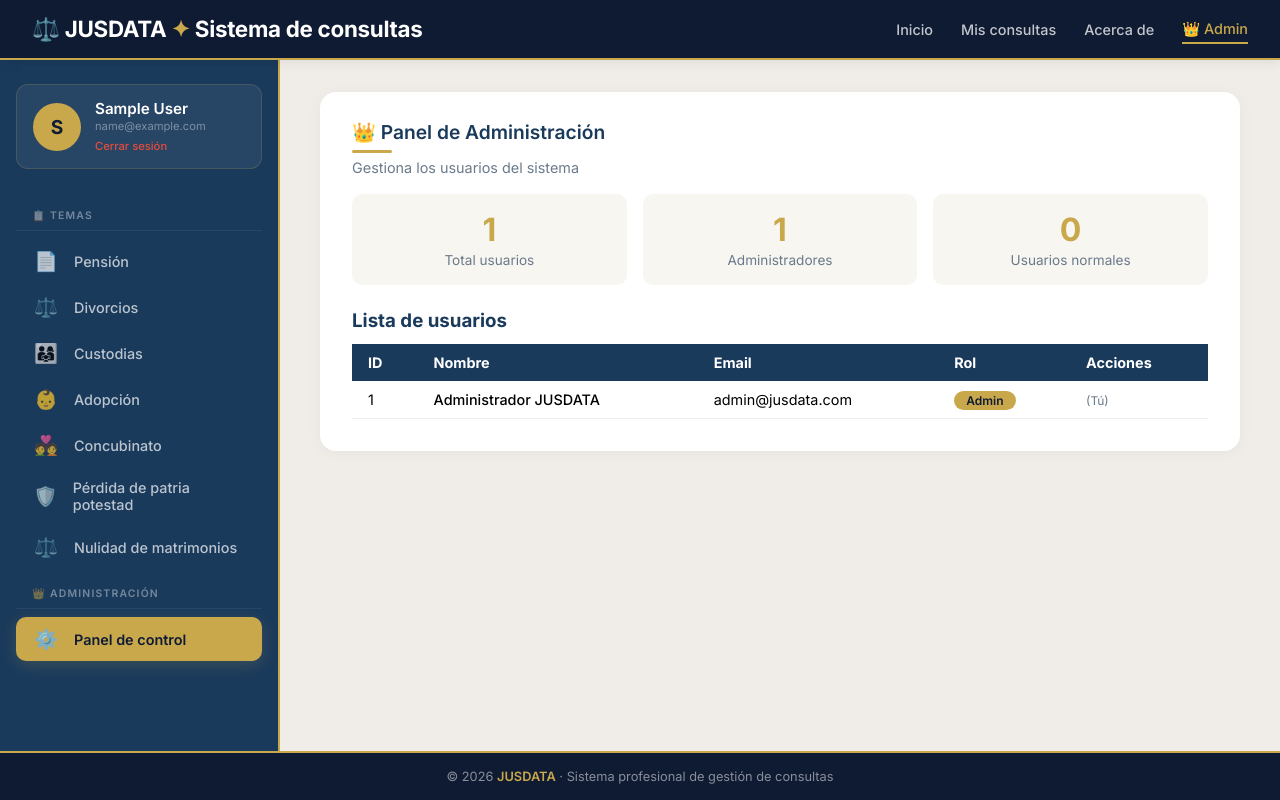
After one commit to Hugo-Israel-Cruz/Prototipo, a Flask app: page /admin in a window 1280 px wide. The commit adds this page. Run offline with Flask 3, Linux system fonts and the light colour scheme; the visitor is signed in with stand-in values (Sample User, id 1).

Commit message:
Add files via upload

```diff
--- a/app.py
+++ b/app.py
@@ -11,6 +11,24 @@ app.secret_key = SECRET_KEY
 
 usuarios_db = {}
 contador_ids = 1
+
+# ============================================================
+# 👑 CREAR ADMINISTRADOR POR DEFECTO
+# ============================================================
+
+def crear_admin_por_defecto():
+    global contador_ids
+    if ADMIN_EMAIL not in usuarios_db:
+        usuarios_db[ADMIN_EMAIL] = {
+            'id': contador_ids,
+            'nombre': ADMIN_NOMBRE,
+            'email': ADMIN_EMAIL,
+            'password_hash': generate_password_hash(ADMIN_PASSWORD),
+            'rol': 'admin'
+        }
+        contador_ids += 1
+
+crear_admin_por_defecto()
 
 
 # ============================================================
@@ -34,7 +52,8 @@ def inicio():
                            CATEGORIAS=CATEGORIAS,
                            EJEMPLOS_CONSULTAS=EJEMPLOS_CONSULTAS,
                            COLOR_AZUL=COLOR_AZUL,
-                           usuario_actual=session.get('usuario_id'))
+                           usuario_actual=session.get('usuario_id'),
+                           es_admin=session.get('es_admin', False))
 
 
 @app.route('/consultas')
@@ -47,7 +66,8 @@ def consultas():
                            NOMBRE_INICIO=NOMBRE_INICIO,
                            NOMBRE_CONSULTAS=NOMBRE_CONSULTAS,
                            NOMBRE_ACERCA=NOMBRE_ACERCA,
-                           usuario_actual=session.get('usuario_id'))
+                           usuario_actual=session.get('usuario_id'),
+                           es_admin=session.get('es_admin', False))
 
 
 @app.route('/acerca')
@@ -60,7 +80,8 @@ def acerca():
                            NOMBRE_INICIO=NOMBRE_INICIO,
                            NOMBRE_CONSULTAS=NOMBRE_CONSULTAS,
                            NOMBRE_ACERCA=NOMBRE_ACERCA,
-                           usuario_actual=session.get('usuario_id'))
+                           usuario_actual=session.get('usuario_id'),
+                           es_admin=session.get('es_admin', False))
 
 
 # ============================================================
@@ -93,11 +114,13 @@ def registro():
             flash('El correo electrónico ya está registrado', 'error')
             return redirect(url_for('registro'))
 
+        # Los nuevos usuarios son normales por defecto
         usuarios_db[email] = {
             'id': contador_ids,
             'nombre': nombre,
             'email': email,
-            'password_hash': generate_password_hash(password)
+            'password_hash': generate_password_hash(password),
+            'rol': 'usuario'
         }
         contador_ids += 1
 
@@ -112,7 +135,8 @@ def registro():
                            NOMBRE_INICIO=NOMBRE_INICIO,
                            NOMBRE_CONSULTAS=NOMBRE_CONSULTAS,
                            NOMBRE_ACERCA=NOMBRE_ACERCA,
-                           usuario_actual=session.get('usuario_id'))
+                           usuario_actual=session.get('usuario_id'),
+                           es_admin=session.get('es_admin', False))
 
 
 @app.route('/login', methods=['GET', 'POST'])
@@ -135,9 +159,12 @@ def login():
             flash('Correo o contraseña incorrectos', 'error')
             return redirect(url_for('login'))
 
+        # Iniciar sesión
         session['usuario_id'] = usuario['id']
         session['usuario_nombre'] = usuario['nombre']
         session['usuario_email'] = usuario['email']
+        session['es_admin'] = usuario.get('rol', 'usuario') == 'admin'
+
         flash(f'¡Bienvenido {usuario["nombre"]}!', 'success')
         return redirect(url_for('inicio'))
 
@@ -149,7 +176,8 @@ def login():
                            NOMBRE_INICIO=NOMBRE_INICIO,
                            NOMBRE_CONSULTAS=NOMBRE_CONSULTAS,
                            NOMBRE_ACERCA=NOMBRE_ACERCA,
-                           usuario_actual=session.get('usuario_id'))
+                           usuario_actual=session.get('usuario_id'),
+                           es_admin=session.get('es_admin', False))
 
 
 @app.route('/logout')
@@ -157,6 +185,104 @@ def logout():
     session.clear()
     flash('Sesión cerrada correctamente', 'info')
     return redirect(url_for('inicio'))
+
+
+# ============================================================
+# 👑 PANEL DE ADMINISTRACIÓN
+# ============================================================
+
+@app.route('/admin')
+def admin_panel():
+    # Verificar si el usuario es administrador
+    if not session.get('es_admin', False):
+        flash('Acceso denegado. Se requieren permisos de administrador.', 'error')
+        return redirect(url_for('inicio'))
+
+    # Obtener lista de usuarios
+    lista_usuarios = []
+    for email, datos in usuarios_db.items():
+        lista_usuarios.append({
+            'id': datos['id'],
+            'nombre': datos['nombre'],
+            'email': email,
+            'rol': datos.get('rol', 'usuario')
+        })
+
+    # Estadísticas
+    total_usuarios = len(usuarios_db)
+    total_admins = sum(1 for u in usuarios_db.values() if u.get('rol') == 'admin')
+    total_usuarios_normales = total_usuarios - total_admins
+
+    return render_template('admin.html',
+                           lista_usuarios=lista_usuarios,
+                           total_usuarios=total_usuarios,
+                           total_admins=total_admins,
+                           total_usuarios_normales=total_usuarios_normales,
+                           NOMBRE_SITIO=NOMBRE_SITIO,
+                           TEXTO_BIENVENIDA=TEXTO_BIENVENIDA,
+                           TEXTO_FOOTER=TEXTO_FOOTER,
+                           TEXTO_AÑO=TEXTO_AÑO,
+                           NOMBRE_INICIO=NOMBRE_INICIO,
+                           NOMBRE_CONSULTAS=NOMBRE_CONSULTAS,
+                           NOMBRE_ACERCA=NOMBRE_ACERCA,
+                           usuario_actual=session.get('usuario_id'),
+                           es_admin=session.get('es_admin', False))
+
+
+@app.route('/admin/eliminar-usuario/<int:usuario_id>')
+def eliminar_usuario(usuario_id):
+    if not session.get('es_admin', False):
+        flash('Acceso denegado', 'error')
+        return redirect(url_for('inicio'))
+
+    # No permitir eliminar al propio admin
+    if usuario_id == session.get('usuario_id'):
+        flash('No puedes eliminarte a ti mismo', 'error')
+        return redirect(url_for('admin_panel'))
+
+    # Buscar y eliminar usuario
+    for email, datos in list(usuarios_db.items()):
+        if datos['id'] == usuario_id:
+            del usuarios_db[email]
+            flash(f'Usuario eliminado correctamente', 'success')
+            break
+
+    return redirect(url_for('admin_panel'))
+
+
+@app.route('/admin/hacer-admin/<int:usuario_id>')
+def hacer_admin(usuario_id):
+    if not session.get('es_admin', False):
+        flash('Acceso denegado', 'error')
+        return redirect(url_for('inicio'))
+
+    for email, datos in usuarios_db.items():
+        if datos['id'] == usuario_id:
+            datos['rol'] = 'admin'
+            flash(f'Usuario {datos["nombre"]} ahora es administrador', 'success')
+            break
+
+    return redirect(url_for('admin_panel'))
+
+
+@app.route('/admin/quitar-admin/<int:usuario_id>')
+def quitar_admin(usuario_id):
+    if not session.get('es_admin', False):
+        flash('Acceso denegado', 'error')
+        return redirect(url_for('inicio'))
+
+    # No permitir quitar admin al propio usuario
+    if usuario_id == session.get('usuario_id'):
+        flash('No puedes quitarte permisos a ti mismo', 'error')
+        return redirect(url_for('admin_panel'))
+
+    for email, datos in usuarios_db.items():
+        if datos['id'] == usuario_id:
+            datos['rol'] = 'usuario'
+            flash(f'Usuario {datos["nombre"]} ya no es administrador', 'success')
+            break
+
+    return redirect(url_for('admin_panel'))
 
 
 # ============================================================
@@ -181,7 +307,8 @@ def ver_categoria(nombre_categoria):
                            NOMBRE_CONSULTAS=NOMBRE_CONSULTAS,
                            NOMBRE_ACERCA=NOMBRE_ACERCA,
                            COLOR_AZUL=COLOR_AZUL,
-                           usuario_actual=session.get('usuario_id'))
+                           usuario_actual=session.get('usuario_id'),
+                           es_admin=session.get('es_admin', False))
 
 
 @app.route('/base-datos/<nombre_categoria>')
@@ -211,7 +338,8 @@ def ver_base_datos(nombre_categoria):
                            NOMBRE_CONSULTAS=NOMBRE_CONSULTAS,
                            NOMBRE_ACERCA=NOMBRE_ACERCA,
                            COLOR_AZUL=COLOR_AZUL,
-                           usuario_actual=session.get('usuario_id'))
+                           usuario_actual=session.get('usuario_id'),
+                           es_admin=session.get('es_admin', False))
 
 
 # ============================================================
@@ -241,7 +369,8 @@ def enviar_consulta():
                            NOMBRE_CONSULTAS=NOMBRE_CONSULTAS,
                            NOMBRE_ACERCA=NOMBRE_ACERCA,
                            COLOR_AZUL=COLOR_AZUL,
-                           usuario_actual=session.get('usuario_id'))
+                           usuario_actual=session.get('usuario_id'),
+                           es_admin=session.get('es_admin', False))
 
 
 if __name__ == '__main__':
--- /dev/null
+++ b/templates/admin.html
@@ -0,0 +1,72 @@
+{% extends "base.html" %}
+
+{% block titulo %}{{ NOMBRE_SITIO }} - Panel de Administración{% endblock %}
+
+{% block contenido %}
+<div class="content-card">
+    <h2>👑 Panel de Administración</h2>
+    <p class="sub">Gestiona los usuarios del sistema</p>
+
+    <!-- Estadísticas -->
+    <div style="display:grid; grid-template-columns:repeat(3, 1fr); gap:16px; margin-bottom:24px;">
+        <div style="background:#F8F6F1; padding:16px 20px; border-radius:10px; text-align:center;">
+            <span style="font-size:2rem; font-weight:700; color:#C9A84C; display:block;">{{ total_usuarios }}</span>
+            <span style="color:#6a7a8a; font-size:0.85rem;">Total usuarios</span>
+        </div>
+        <div style="background:#F8F6F1; padding:16px 20px; border-radius:10px; text-align:center;">
+            <span style="font-size:2rem; font-weight:700; color:#C9A84C; display:block;">{{ total_admins }}</span>
+            <span style="color:#6a7a8a; font-size:0.85rem;">Administradores</span>
+        </div>
+        <div style="background:#F8F6F1; padding:16px 20px; border-radius:10px; text-align:center;">
+            <span style="font-size:2rem; font-weight:700; color:#C9A84C; display:block;">{{ total_usuarios_normales }}</span>
+            <span style="color:#6a7a8a; font-size:0.85rem;">Usuarios normales</span>
+        </div>
+    </div>
+
+    <!-- Lista de usuarios -->
+    <h3 style="color:#1A3A5C; margin-bottom:12px;">Lista de usuarios</h3>
+    <div style="overflow-x:auto;">
+        <table style="width:100%; border-collapse:collapse; font-size:0.9rem;">
+            <thead>
+                <tr style="background:#1A3A5C; color:white;">
+                    <th style="padding:10px 16px; text-align:left;">ID</th>
+                    <th style="padding:10px 16px; text-align:left;">Nombre</th>
+                    <th style="padding:10px 16px; text-align:left;">Email</th>
+                    <th style="padding:10px 16px; text-align:left;">Rol</th>
+                    <th style="padding:10px 16px; text-align:left;">Acciones</th>
+                </tr>
+            </thead>
+            <tbody>
+                {% for usuario in lista_usuarios %}
+                    <tr style="border-bottom:1px solid #F0EDE8;">
+                        <td style="padding:10px 16px;">{{ usuario.id }}</td>
+                        <td style="padding:10px 16px; font-weight:500;">{{ usuario.nombre }}</td>
+                        <td style="padding:10px 16px;">{{ usuario.email }}</td>
+                        <td style="padding:10px 16px;">
+                            {% if usuario.rol == 'admin' %}
+                                <span style="background:#C9A84C; color:#0F1B33; padding:2px 12px; border-radius:12px; font-size:0.75rem; font-weight:600;">Admin</span>
+                            {% else %}
+                                <span style="background:#E8E3DC; color:#6a7a8a; padding:2px 12px; border-radius:12px; font-size:0.75rem; font-weight:600;">Usuario</span>
+                            {% endif %}
+                        </td>
+                        <td style="padding:10px 16px;">
+                            {% if usuario.id != session.get('usuario_id') %}
+                                <div style="display:flex; gap:8px; flex-wrap:wrap;">
+                                    {% if usuario.rol == 'admin' %}
+                                        <a href="/admin/quitar-admin/{{ usuario.id }}" class="btn-action" style="background:#e67e22; color:white; padding:4px 12px; border-radius:6px; text-decoration:none; font-size:0.75rem;">Quitar admin</a>
+                                    {% else %}
+                                        <a href="/admin/hacer-admin/{{ usuario.id }}" class="btn-action" style="background:#27ae60; color:white; padding:4px 12px; border-radius:6px; text-decoration:none; font-size:0.75rem;">Hacer admin</a>
+                                    {% endif %}
+                                    <a href="/admin/eliminar-usuario/{{ usuario.id }}" class="btn-action" style="background:#e74c3c; color:white; padding:4px 12px; border-radius:6px; text-decoration:none; font-size:0.75rem;" onclick="return confirm('¿Eliminar este usuario?')">Eliminar</a>
+                                </div>
+                            {% else %}
+                                <span style="color:#6a7a8a; font-size:0.75rem;">(Tú)</span>
+                            {% endif %}
+                        </td>
+                    </tr>
+                {% endfor %}
+            </tbody>
+        </table>
+    </div>
+</div>
+{% endblock %}
--- a/templates/base.html
+++ b/templates/base.html
@@ -16,17 +16,17 @@
                 <a href="/" {% if request.endpoint == 'inicio' %}class="active"{% endif %}>{{ NOMBRE_INICIO }}</a>
                 <a href="/consultas" {% if request.endpoint == 'consultas' %}class="active"{% endif %}>{{ NOMBRE_CONSULTAS }}</a>
                 <a href="/acerca" {% if request.endpoint == 'acerca' %}class="active"{% endif %}>{{ NOMBRE_ACERCA }}</a>
+                {% if es_admin %}
+                    <a href="/admin" {% if request.path == '/admin' %}class="active"{% endif %} style="color:#C9A84C;">👑 Admin</a>
+                {% endif %}
             </nav>
         </header>
 
         <div class="body-wrapper">
             <!-- SIDEBAR -->
             <aside class="sidebar">
-                <!-- ========================================== -->
-                <!-- PERFIL DE USUARIO                          -->
-                <!-- ========================================== -->
+                <!-- Perfil de usuario -->
                 {% if usuario_actual %}
-                    <!-- Usuario logueado -->
                     <div class="user-profile logged-in">
                         <div class="avatar">
                             {{ session.get('usuario_nombre', 'U')[0]|upper }}
@@ -38,7 +38,6 @@
                         </div>
                     </div>
                 {% else %}
-                    <!-- Usuario no logueado -->
                     <div class="user-profile logged-out">
                         <div class="avatar">?</div>
                         <div class="user-info">
@@ -76,11 +75,18 @@
                 <a href="#" class="menu-item" onclick="alert('Próximamente')">
                     <span class="icon">⚖️</span> Nulidad de matrimonios
                 </a>
+
+                <!-- Panel de Administración (solo para admin) -->
+                {% if es_admin %}
+                    <div class="section-title">👑 Administración</div>
+                    <a href="/admin" class="menu-item {% if request.path == '/admin' %}active{% endif %}">
+                        <span class="icon">⚙️</span> Panel de control
+                    </a>
+                {% endif %}
             </aside>
 
             <!-- CONTENIDO -->
             <main class="content">
-                <!-- Mensajes flash -->
                 {% with mensajes = get_flashed_messages(with_categories=true) %}
                     {% if mensajes %}
                         {% for categoria, mensaje in mensajes %}
```
Also changed, not shown: config.py (+7 -0 lines).
